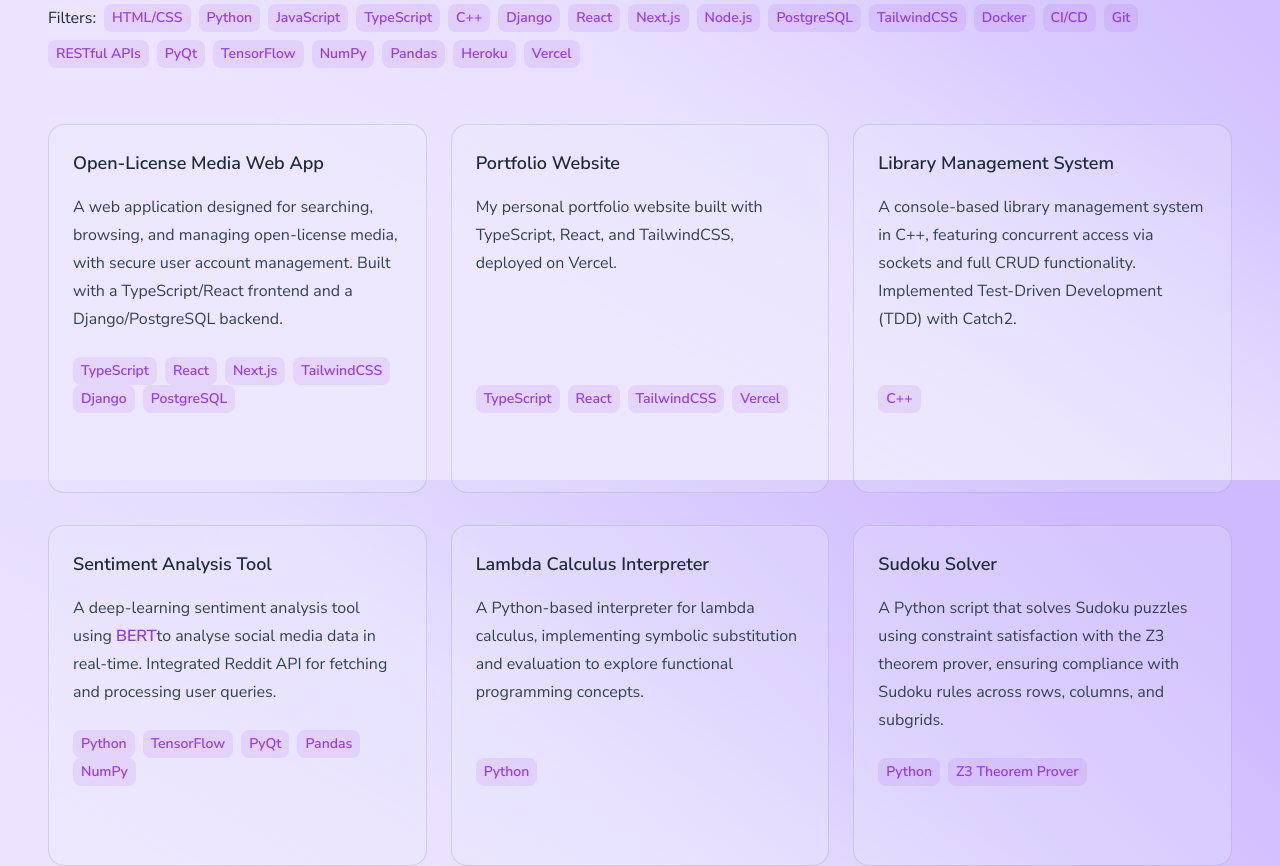
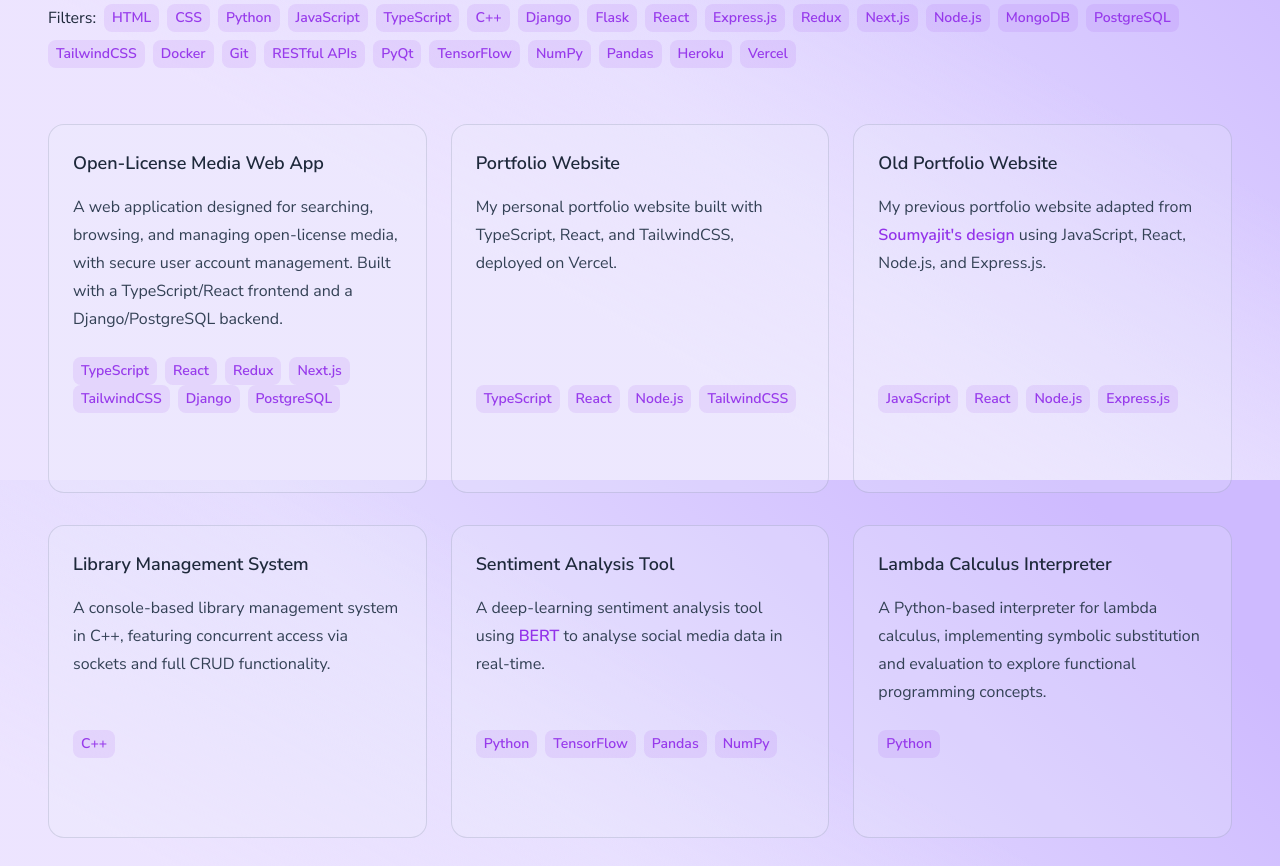
Before and after one commit to alfieatkinson/portfolio, a React (Vite) app: page /projects in a window 1280 px wide. Shown: the part 320-1186 px from the top of the page. Built offline with nearby package versions, Linux system fonts and the light colour scheme; some icons are missing.

Commit message:
Refactor project data to improve technology stack representation and add old portfolio project

```diff
--- a/src/_data/projects.tsx
+++ b/src/_data/projects.tsx
@@ -24,19 +24,23 @@ const getLinks = (githubRepo: string, url?: string): LinkProps[] => {
 }
 
 const filters: string[] = [
-  'HTML/CSS',
+  'HTML',
+  'CSS',
   'Python',
   'JavaScript',
   'TypeScript',
   'C++',
   'Django',
+  'Flask',
   'React',
+  'Express.js',
+  'Redux',
   'Next.js',
   'Node.js',
+  'MongoDB',
   'PostgreSQL',
   'TailwindCSS',
   'Docker',
-  'CI/CD',
   'Git',
   'RESTful APIs',
   'PyQt',
@@ -54,30 +58,46 @@ const projects: ProjectProps[] = [
     title: 'Open-License Media Web App',
     description:
       'A web application designed for searching, browsing, and managing open-license media, with secure user account management. Built with a TypeScript/React frontend and a Django/PostgreSQL backend.',
-    techStacks: ['TypeScript', 'React', 'Next.js', 'TailwindCSS', 'Django', 'PostgreSQL'],
-    otherTechStacks: ['Python', 'JavaScript', 'Git', 'CI/CD', 'Vercel', 'Heroku'],
+    techStacks: ['TypeScript', 'React', 'Redux', 'Next.js', 'TailwindCSS', 'Django', 'PostgreSQL'],
+    otherTechStacks: ['HTML', 'CSS', 'Python', 'JavaScript', 'Git', 'Vercel', 'Heroku'],
     category: 'Full-stack development',
     links: getLinks('Open-License-Media-Web-App'),
   },
   {
-    slug: 'portfolio-website',
+    slug: 'portfolio',
     featured: true,
     title: 'Portfolio Website',
     description:
       'My personal portfolio website built with TypeScript, React, and TailwindCSS, deployed on Vercel.',
-    techStacks: ['TypeScript', 'React', 'TailwindCSS', 'Vercel'],
-    otherTechStacks: ['Git', 'HTML/CSS', 'JavaScript'],
+    techStacks: ['TypeScript', 'React', 'Node.js', 'TailwindCSS'],
+    otherTechStacks: ['Git', 'HTML', 'CSS', 'JavaScript', 'Vercel'],
     category: 'Front-end development',
     links: getLinks('Portfolio-Website', 'https://alfieatkinson.dev'),
+  },
+  {
+    slug: 'portfolio-old',
+    featured: false,
+    title: 'Old Portfolio Website',
+    description: (
+      <span>
+        My previous portfolio website adapted from{' '}
+        <InlineLink href='https://github.com/soumyajit4419/Portfolio'>Soumyajit's design</InlineLink>
+        {' '} using JavaScript, React, Node.js, and Express.js.
+      </span>
+    ),
+    techStacks: ['JavaScript', 'React', 'Node.js', 'Express.js'],
+    otherTechStacks: ['Git', 'HTML', 'CSS', 'Vercel'],
+    category: 'Front-end development',
+    links: getLinks('portfolio-old', 'https://old.alfieatkinson.dev'),
   },
   {
     slug: 'library-management-system',
     featured: true,
     title: 'Library Management System',
     description:
-      'A console-based library management system in C++, featuring concurrent access via sockets and full CRUD functionality. Implemented Test-Driven Development (TDD) with Catch2.',
+      'A console-based library management system in C++, featuring concurrent access via sockets and full CRUD functionality.',
     techStacks: ['C++'],
-    otherTechStacks: ['Git', 'CI/CD'],
+    otherTechStacks: ['Git'],
     category: 'Systems programming',
     links: getLinks('Library-Management-System'),
   },
@@ -89,12 +109,11 @@ const projects: ProjectProps[] = [
       <span>
         A deep-learning sentiment analysis tool using{' '}
         <InlineLink href='https://huggingface.co/docs/transformers/model_doc/bert'>BERT</InlineLink>
-        to analyse social media data in real-time. Integrated Reddit API for fetching and processing
-        user queries.
+        {' '}to analyse social media data in real-time.
       </span>
     ),
-    techStacks: ['Python', 'TensorFlow', 'PyQt', 'Pandas', 'NumPy'],
-    otherTechStacks: ['Git'],
+    techStacks: ['Python', 'TensorFlow', 'Pandas', 'NumPy'],
+    otherTechStacks: ['Git', 'PyQt'],
     category: 'Machine learning',
     links: getLinks('sentiment-analysis-tool'),
   },
@@ -105,7 +124,7 @@ const projects: ProjectProps[] = [
     description:
       'A Python-based interpreter for lambda calculus, implementing symbolic substitution and evaluation to explore functional programming concepts.',
     techStacks: ['Python'],
-    otherTechStacks: ['Git', 'Functional Programming'],
+    otherTechStacks: ['Git'],
     category: 'Computational theory',
     links: getLinks('lambda-calculus-interpreter'),
   },
@@ -115,8 +134,8 @@ const projects: ProjectProps[] = [
     title: 'Sudoku Solver',
     description:
       'A Python script that solves Sudoku puzzles using constraint satisfaction with the Z3 theorem prover, ensuring compliance with Sudoku rules across rows, columns, and subgrids.',
-    techStacks: ['Python', 'Z3 Theorem Prover'],
-    otherTechStacks: ['Git', 'Constraint Satisfaction'],
+    techStacks: ['Python'],
+    otherTechStacks: ['Git'],
     category: 'Algorithms',
     links: getLinks('sudoku-solver'),
   },
```
